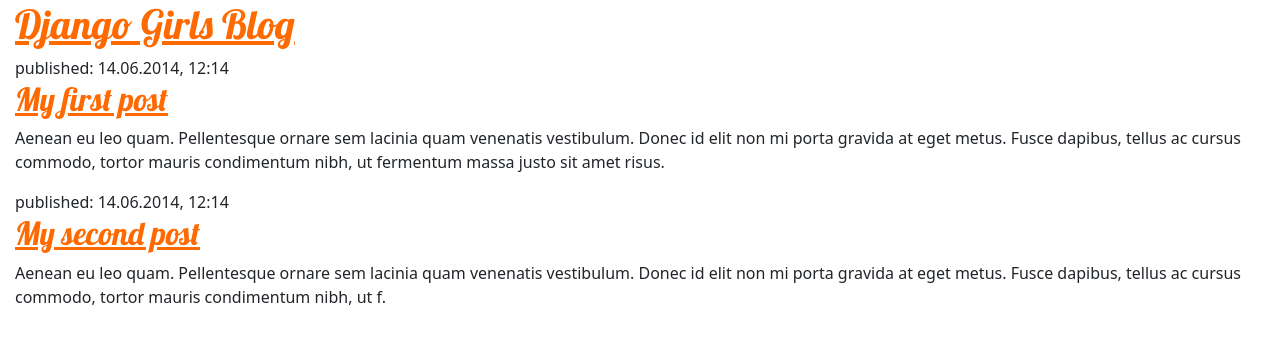
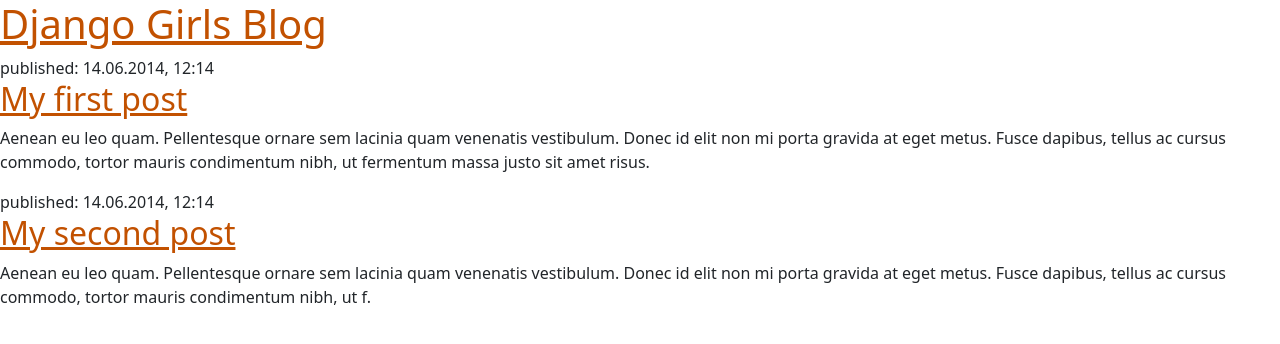
Before and after one commit to 1nonlyvinh/my-first-blog-, a Django app: page / in a window 1280 px wide. Shown: the top 344 px of the page. Run offline with Django 5.2, Linux system fonts and the light colour scheme.

Commit message:
stopped working

```diff
--- a/djangogirls/blog/static/css/blog.css
+++ b/djangogirls/blog/static/css/blog.css
@@ -1,8 +1,3 @@
 h1 a, h2 a {
-    color: #ff6a00;
-    font-family: 'Lobster';
+    color: #C25100;
 }
-
-body {
-    margin-left: 15px;
-}
--- a/djangogirls/blog/templates/blog/post_list.html
+++ b/djangogirls/blog/templates/blog/post_list.html
@@ -1,12 +1,10 @@
 {% load static %}
-
 <!DOCTYPE html>
 <html>
     <head>
         <title>Django Girls blog</title>
         <link rel="stylesheet" href="https://cdn.jsdelivr.net/npm/bootstrap@5.3.3/dist/css/bootstrap.min.css" integrity="sha384-QWTKZyjpPEjISv5WaRU9OFeRpok6YctnYmDr5pNlyT2bRjXh0JMhjY6hW+ALEwIH" crossorigin="anonymous">
         <link rel="stylesheet" href="{% static 'css/blog.css' %}">
-        <link rel="stylesheet" href="https://fonts.googleapis.com/css?family=Lobster&subset=latin,latin-ext">
     </head>
     <body>
         <header>
@@ -24,6 +22,5 @@
             <h2><a href="">My second post</a></h2>
             <p>Aenean eu leo quam. Pellentesque ornare sem lacinia quam venenatis vestibulum. Donec id elit non mi porta gravida at eget metus. Fusce dapibus, tellus ac cursus commodo, tortor mauris condimentum nibh, ut f.</p>
         </article>
-
     </body>
 </html>
```
